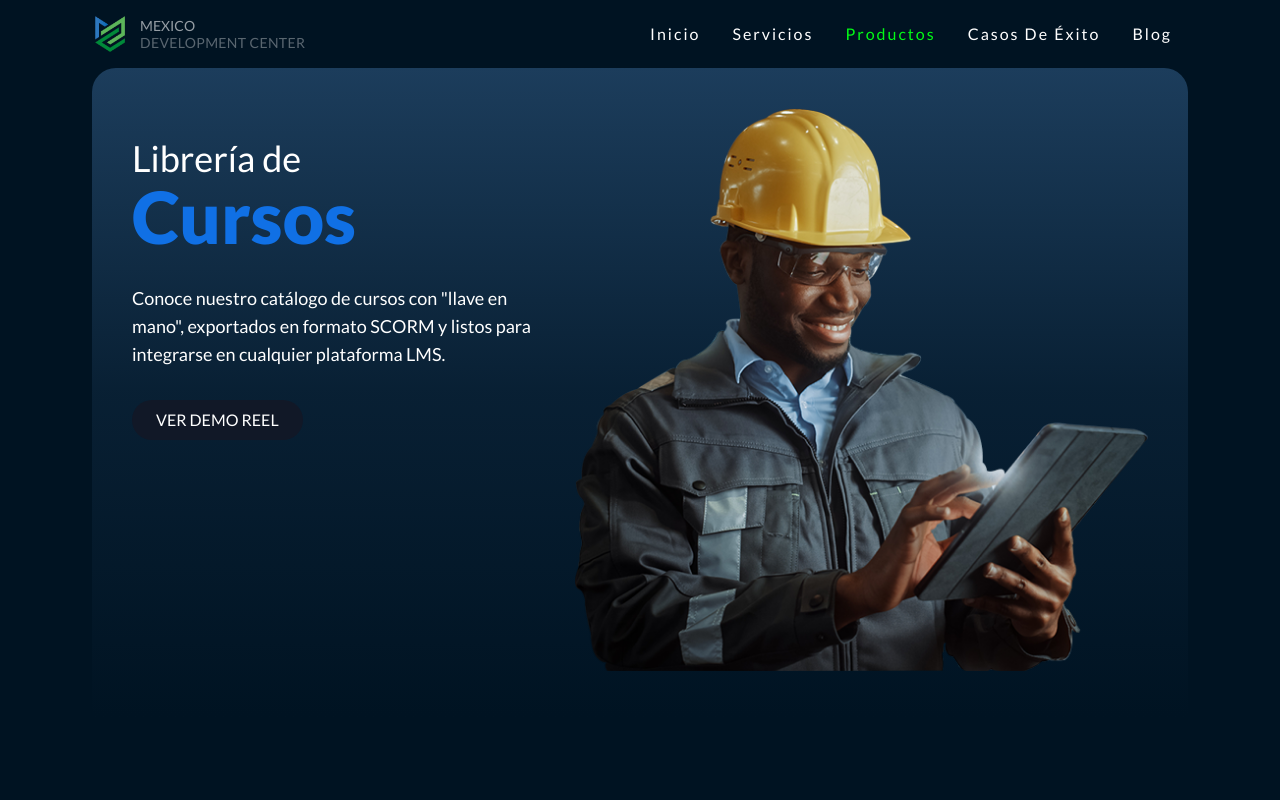
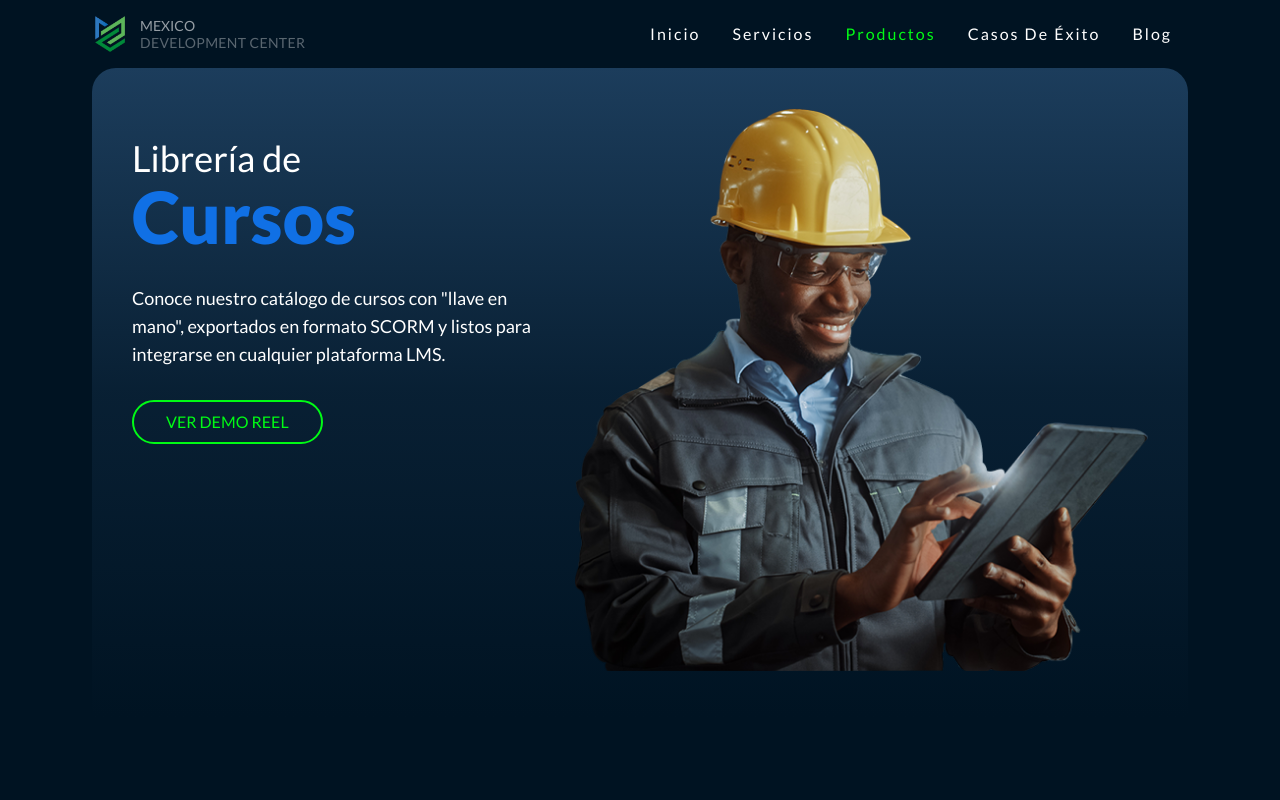
Before and after one commit to GeraAlcantara/mdc-webapp, a Next.js app: page /productos in a window 1280 px wide. Shown: the top 800 px of the page. Built offline with nearby package versions, Linux system fonts and the light colour scheme.

Commit message:
change to btn theme ring green

```diff
--- a/pages/productos/index.js
+++ b/pages/productos/index.js
@@ -29,7 +29,7 @@ function Productos() {
               Conoce nuestro catálogo de cursos con &quot;llave en mano&quot;, exportados en formato SCORM y listos para integrarse en cualquier plataforma LMS.
             </p>
             <div>
-              <ModalDemoReel btnTheme='btnDark' />
+              <ModalDemoReel btnTheme='btnRingGreen' />
             </div>
           </div>
           <div className='m-auto'>
```
